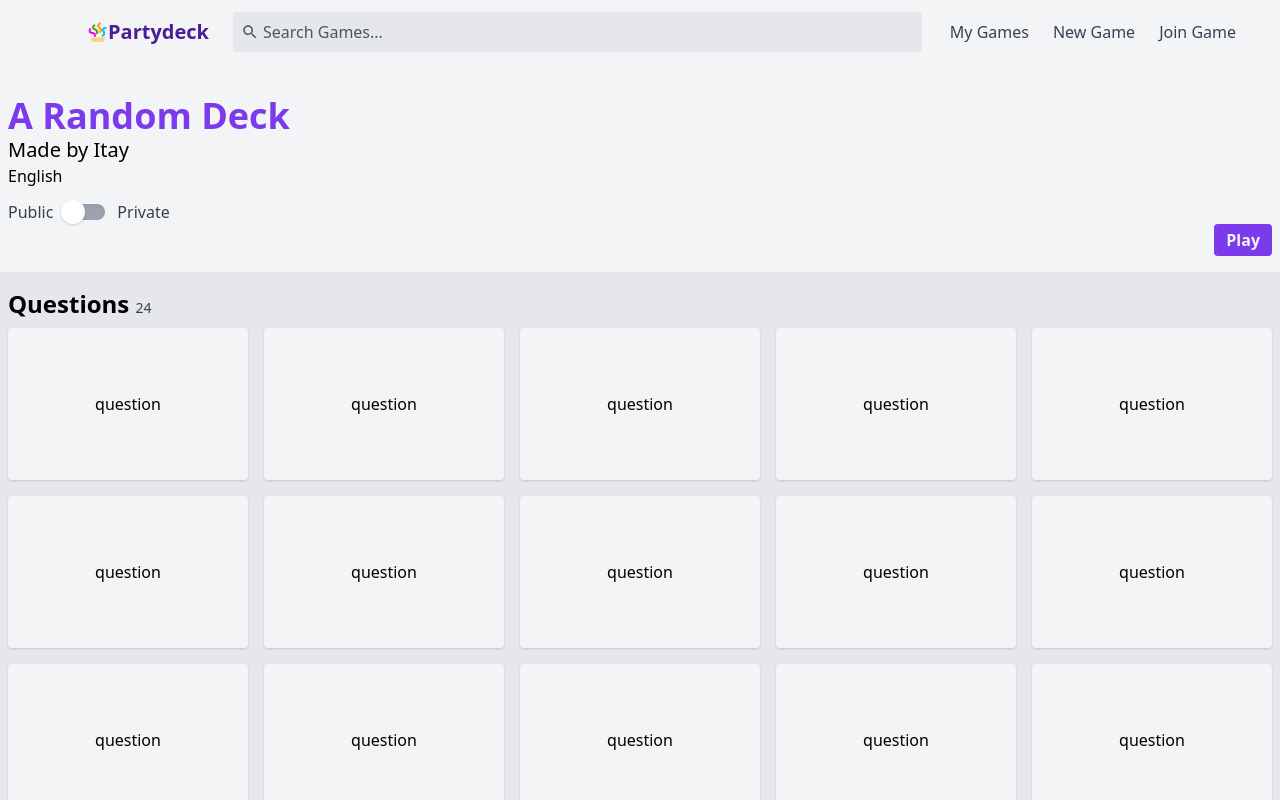
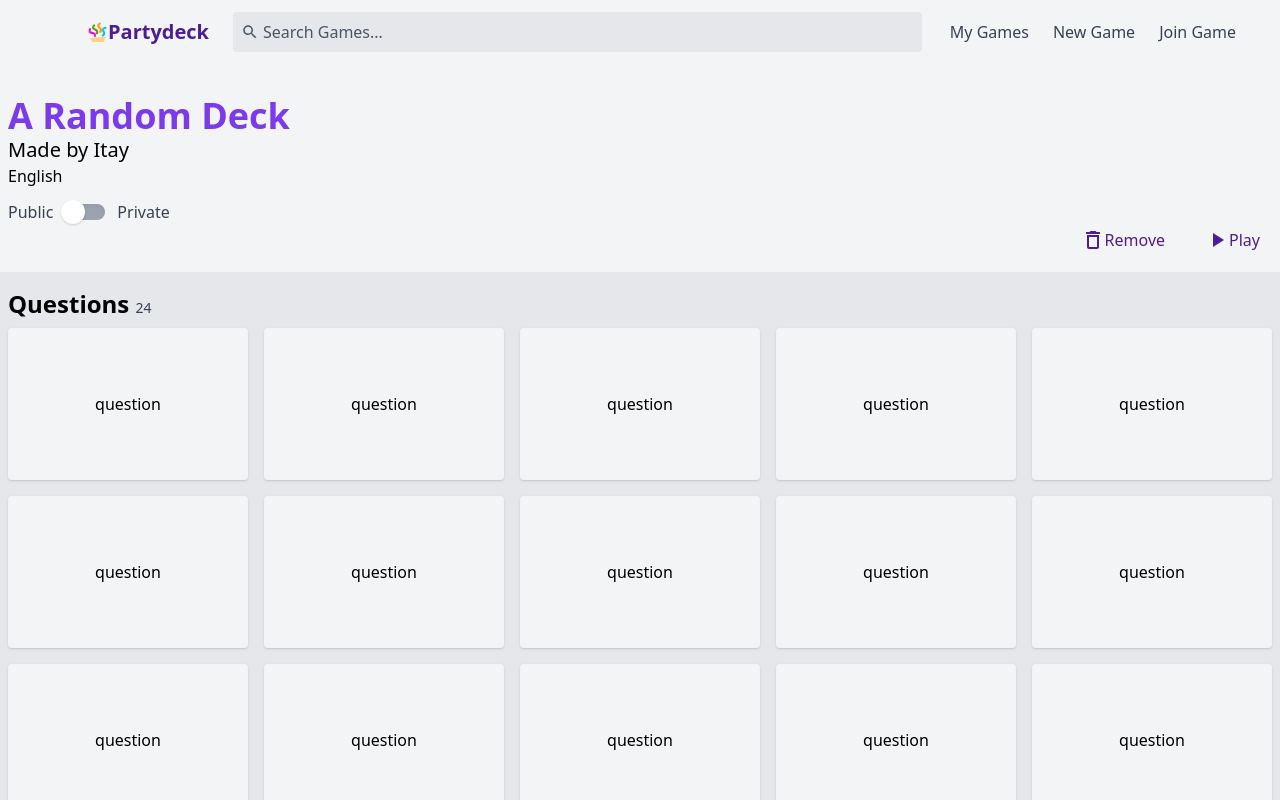
Before and after one commit to itays123/partydeck, a React (Create React App) app in the folder panel/: page /game/1 in a window 1280 px wide. Built offline with nearby package versions, Linux system fonts and the light colour scheme.

Commit message:
FEATURE: Delete game

```diff
--- a/panel/src/game/GameActions.js
+++ b/panel/src/game/GameActions.js
@@ -1,12 +1,44 @@
-const GameActions = ({ play = () => {} }) => {
+import EditorOnly from './edit/EditorOnly';
+import { useGameEditorContext } from './edit/GameEditorContext';
+
+const GameActions = () => {
+  const { play, remove } = useGameEditorContext();
   return (
-    <section className="actions flex justify-end">
+    <section className="actions flex justify-start flex-row-reverse">
       <button
-        className="play px-3 py-1 ml-4 rounded bg-purple-600 text-gray-100 font-bold"
-        onClick={() => play()}
+        className="play px-3 py-1 ml-4 text-purple-900 font-medium flex focus:outline-none"
+        onClick={play}
       >
+        <svg
+          xmlns="http://www.w3.org/2000/svg"
+          viewBox="0 0 24 24"
+          className="fill-current"
+          width={24}
+          height={24}
+        >
+          <path d="M0 0h24v24H0z" fill="none" />
+          <path d="M8 5v14l11-7z" />
+        </svg>
         Play
       </button>
+      <EditorOnly>
+        <button
+          className="remove px-3 py-1 ml-4 text-purple-900 font-medium flex focus:outline-none"
+          onClick={remove}
+        >
+          <svg
+            xmlns="http://www.w3.org/2000/svg"
+            viewBox="0 0 24 24"
+            className="fill-current"
+            width={24}
+            height={24}
+          >
+            <path d="M0 0h24v24H0V0z" fill="none" />
+            <path d="M6 19c0 1.1.9 2 2 2h8c1.1 0 2-.9 2-2V7H6v12zM8 9h8v10H8V9zm7.5-5l-1-1h-5l-1 1H5v2h14V4z" />
+          </svg>
+          Remove
+        </button>
+      </EditorOnly>
     </section>
   );
 };
--- a/panel/src/game/GameViewEdit.js
+++ b/panel/src/game/GameViewEdit.js
@@ -1,11 +1,8 @@
-import { Link, useParams } from 'react-router-dom';
-import languages from '../shared/helpers/languages';
+import { useHistory, useParams } from 'react-router-dom';
 import GameEditorContextProvider from './edit/GameEditorContext';
 import { useGame } from './useGame';
 import DeckEditorWrapper from './edit/DeckEditorWrapper';
 import { usePlayGame } from './view/usePlayGame';
-import EditorOnly from './edit/EditorOnly';
-import PrivatePublicToggle from './edit/PrivatePublicToggle/PrivatePublicToggle';
 import GameSettingsViewEdit from './GameSettingsViewEdit';
 import GameActions from './GameActions';
 
@@ -13,8 +10,13 @@ const GameViewEdit = () => {
   const { id } = useParams();
   const game = useGame(id);
   const { play } = usePlayGame(id);
+  const history = useHistory();
   return (
-    <GameEditorContextProvider {...game}>
+    <GameEditorContextProvider
+      {...game}
+      play={play}
+      remove={() => history.push('/')}
+    >
       <div className="game-view scrollable">
         <div className="bg-gray-100 w-full">
           <header className="container mx-auto pt-8 pb-4 px-2">
@@ -24,7 +26,7 @@ const GameViewEdit = () => {
               </h1>
               <GameSettingsViewEdit />
             </section>
-            <GameActions play={play} />
+            <GameActions />
           </header>
         </div>
         <div>
--- a/panel/src/game/edit/GameEditorContext.js
+++ b/panel/src/game/edit/GameEditorContext.js
@@ -16,6 +16,8 @@ const GameEditorContextProvider = ({
   name: initialName,
   author,
   lng: initialLng = 'en',
+  play = () => {},
+  remove = () => {},
 }) => {
   const { user } = useAuthContext();
   const isGameNew = !!!initialName; // if a title does not exist, the game is new.
@@ -40,6 +42,8 @@ const GameEditorContextProvider = ({
         questions,
         answers,
         author: isGameNew ? user : author,
+        play,
+        remove,
       }}
     >
       {children}
```
Also changed, not shown: panel/src/game/edit/remove.svg (added), panel/src/game/view/play.svg (added).
